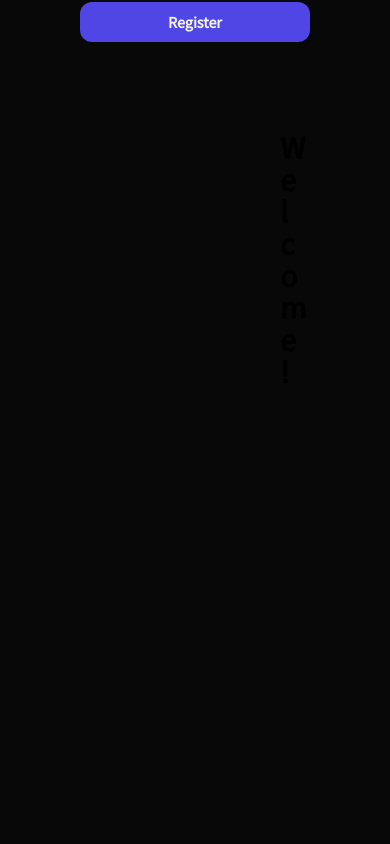
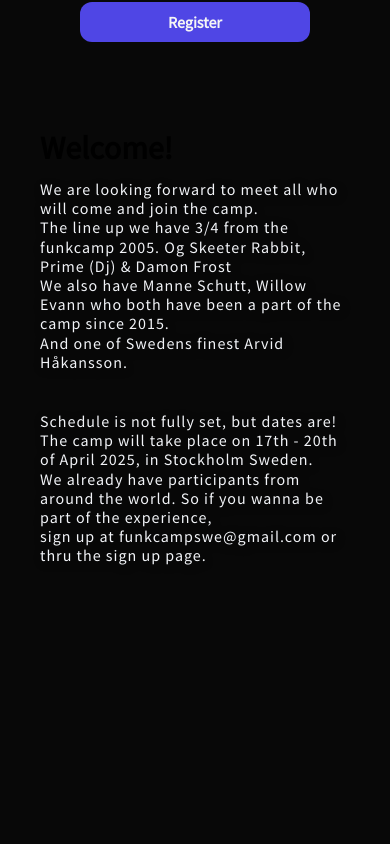
Before and after one commit to FunkSwe/locking, a React (Vite) app: page /funkcamp in a window 390 px wide. Shown: the part 880-1724 px from the top of the page. Built offline with nearby package versions, Linux system fonts and the light colour scheme; no server answers; a web font is replaced by a local one; what prettier-plugin-tailwindcss would draw is missing.

Commit message:
change links to the right endpoints, testing text animations

```diff
--- a/src/components/Card.jsx
+++ b/src/components/Card.jsx
@@ -21,7 +21,7 @@ const Card = ({ id, blog, delHandler }) => {
   return (
     <div>
       <div
-        onClick={() => navigate(`/blog/${id}`)} // Adjusted to navigate to /blog/:id
+        onClick={() => navigate(`/funkcamp/blog/${id}`)} // Adjusted to navigate to /blog/:id
         className='google__btn__shadow relative mx-auto my-2 max-w-sm overflow-hidden rounded-lg border border-gray-200 bg-white bg-gradient-to-r from-gray-700 via-gray-900 to-black shadow transition-all duration-200 ease-in-out hover:shadow-lg hover:shadow-sky-800 dark:border-gray-700 dark:bg-gray-800'
       >
         <div className='transition-all duration-300 ease-in-out'>
@@ -45,7 +45,7 @@ const Card = ({ id, blog, delHandler }) => {
             <button
               onClick={(e) => {
                 e.stopPropagation();
-                navigate(`/blog/${id}`);
+                navigate(`/funkcamp/blog/${id}`);
               }}
               className='inline-flex items-center rounded-lg bg-blue-700 px-3 py-2 text-center text-sm font-medium text-white hover:bg-blue-800 focus:outline-none focus:ring-4 focus:ring-blue-300 active:scale-95 dark:bg-blue-600 dark:hover:bg-blue-700 dark:focus:ring-blue-800'
             >
@@ -98,7 +98,7 @@ const Card = ({ id, blog, delHandler }) => {
                 </span>
                 {/* Edit icon */}
                 <span
-                  onClick={() => navigate(`/edit/${id}`)}
+                  onClick={() => navigate(`/funkcamp/edit/${id}`)}
                   className='cursor-pointer active:scale-95'
                 >
                   <svg
--- a/src/index.scss
+++ b/src/index.scss
@@ -409,6 +409,15 @@ p {
   font-size:clamp(1rem, 0.75rem + 2.5vw, 1.5rem);
 }
 
+.p {
+  text-align: left;
+}
+
+.p span {
+  padding: 0 1rem 0 0;
+}
+
+
 .section {
   margin: 0 auto;
   position: relative;
--- a/src/pages/ForgotPassword.jsx
+++ b/src/pages/ForgotPassword.jsx
@@ -21,7 +21,7 @@ const ForgotPassword = () => {
     try {
       const auth = getAuth();
       await sendPasswordResetEmail(auth, email);
-      navigate('/sign-in');
+      navigate('/funkcamp/sign-in');
       setLoading(false);
       toast.success('Email sent, check your mailbox!!');
     } catch (error) {
@@ -70,14 +70,14 @@ const ForgotPassword = () => {
                   <p className='text- pt-3 text-gray-400'>
                     Have an account?
                     <span
-                      onClick={() => navigate('/sign-in')}
+                      onClick={() => navigate('/funkcamp/sign-in')}
                       className='cursor-pointer bg-gradient-to-r from-lime-200 to-green-800 bg-clip-text text-transparent'
                     >
                       Login
                     </span>{' '}
                   </p>
                   <p
-                    onClick={() => navigate('/sign-up')}
+                    onClick={() => navigate('/funkcamp/sign-up')}
                     className='inline cursor-pointer bg-gradient-to-r from-orange-600 to-orange-200 bg-clip-text pt-3 text-transparent hover:shadow-xl'
                   >
                     Register
--- a/src/pages/Home/index.jsx
+++ b/src/pages/Home/index.jsx
@@ -9,6 +9,7 @@ import Lenis from '@studio-freight/lenis';
 import PageTransition from '@/components/PageTransition';
 import TeachersList from '@/components/teachers/TeachersList';
 import { AnimatedText } from '@/components/animations/AnimatedText';
+import { SlideInLeft } from '@/components/animations/reveal/SlideInLeft';
 
 const firstText =
   "Next year marks the 20th anniversary of Funkcamp. The goal has always been to connect the pioneers of locking with the younger generation. When I started, it was about learning from those who lived the dance, the culture, all of it. At the same time, I wanted to give the youth in Sweden the chance to gain the same knowledge, to raise the level of dancers here by inviting pioneers to teach and build connections between generations. It's been an incredible experience, and next year will also be the last Funkcamp. What the future holds, no one knows, but the young generation needs to pick up the torch, respect the old, and push the scene forward.";
@@ -38,8 +39,32 @@ const Home = () => {
     <main className='w-screen h-full p-10'>
       {/*  <Hero /> */}
       <Hero />
-      <section className='section'>
+      <section className='md:px-60 mb-40'>
         <AnimatedText text='Welcome!' className='title' />
+        <SlideInLeft>
+          <p className='mb-10'>
+            We are looking forward to meet all who will come and join the camp.{' '}
+            <br />
+            The line up we have 3/4 from the funkcamp 2005. Og Skeeter Rabbit,
+            Prime (Dj) & Damon Frost
+            <br />
+            We also have Manne Schutt, Willow Evann who both have been a part of
+            the camp since 2015.
+            <br />
+            And one of Swedens finest Arvid Håkansson. <br />
+          </p>
+        </SlideInLeft>
+        <SlideInLeft>
+          <p className='mb-10'>
+            Schedule is not fully set, but dates are! <br />
+            The camp will take place on 17th - 20th of April 2025, in Stockholm
+            Sweden.
+            <br />
+            We already have participants from around the world. So if you wanna
+            be part of the experience, <br />
+            sign up at funkcampswe@gmail.com or thru the sign up page.
+          </p>
+        </SlideInLeft>
       </section>
       <div id='teachers'>
         <TeachersList />
--- a/src/pages/Register.jsx
+++ b/src/pages/Register.jsx
@@ -125,7 +125,7 @@ const Register = () => {
         timestamp: serverTimestamp(),
       });
 
-      navigate('/');
+      navigate('/funkcamp');
       toast.success('User registered successfully, Welcome!!');
     } catch (error) {
       console.log(error);
--- a/src/pages/SignIn.jsx
+++ b/src/pages/SignIn.jsx
@@ -1,6 +1,5 @@
 import { getAuth, signInWithEmailAndPassword } from 'firebase/auth';
 import { useNavigate } from 'react-router-dom';
-/* import OAuth from "../components/OAuth"; */
 import { useState } from 'react';
 import { toast } from 'react-hot-toast';
 import Loader from '@/components/Loader';
@@ -34,7 +33,7 @@ const SignIn = () => {
         password
       );
       if (userCredentials?.user) {
-        navigate('/');
+        navigate('/funkcamp');
         toast.success('Welcome Back, have a great day');
       }
     } catch (error) {
@@ -102,14 +101,14 @@ const SignIn = () => {
                   <p className='text- pt-3 text-gray-500'>
                     Dont have an account?{' '}
                     <span
-                      onClick={() => navigate('/sign-up')}
+                      onClick={() => navigate('/funkcamp/sign-up')}
                       className='cursor-pointer text-white'
                     >
                       Register
                     </span>{' '}
                   </p>
                   <p
-                    onClick={() => navigate('/forgot-password')}
+                    onClick={() => navigate('/funkcamp/forgot-password')}
                     className='inline cursor-pointer bg-gradient-to-r from-gray-300 to-gray-300 bg-clip-text pt-3 text-transparent hover:shadow-xl'
                   >
                     Forgot password?
@@ -125,15 +124,7 @@ const SignIn = () => {
                     Login
                   </button>
                 </div>
-
-                {/*    <div className='mx-auto my-4 mt-5 flex w-full max-w-[90%] items-center before:mt-0.5 before:flex-1 before:border-t before:border-gray-500 after:mt-0.5 after:flex-1 after:border-t after:border-gray-500'>
-                  <p className='mx-4 mb-0 text-center font-semibold dark:text-white'>
-                    OR
-                  </p>
-                </div> */}
               </form>
-              {/* Google authentication */}
-              {/*   <OAuth /> */}
             </div>
           </div>
         </div>
--- a/src/pages/WriteBlog.jsx
+++ b/src/pages/WriteBlog.jsx
@@ -109,7 +109,7 @@ const WriteBlog = () => {
           },
         });
 
-        navigate(`/myBlogs/${auth.currentUser.uid}`);
+        navigate(`/funkcamp/myBlogs/${auth.currentUser.uid}`);
         toast.success('Blog post published');
       } catch (error) {
         console.error(error);
```
